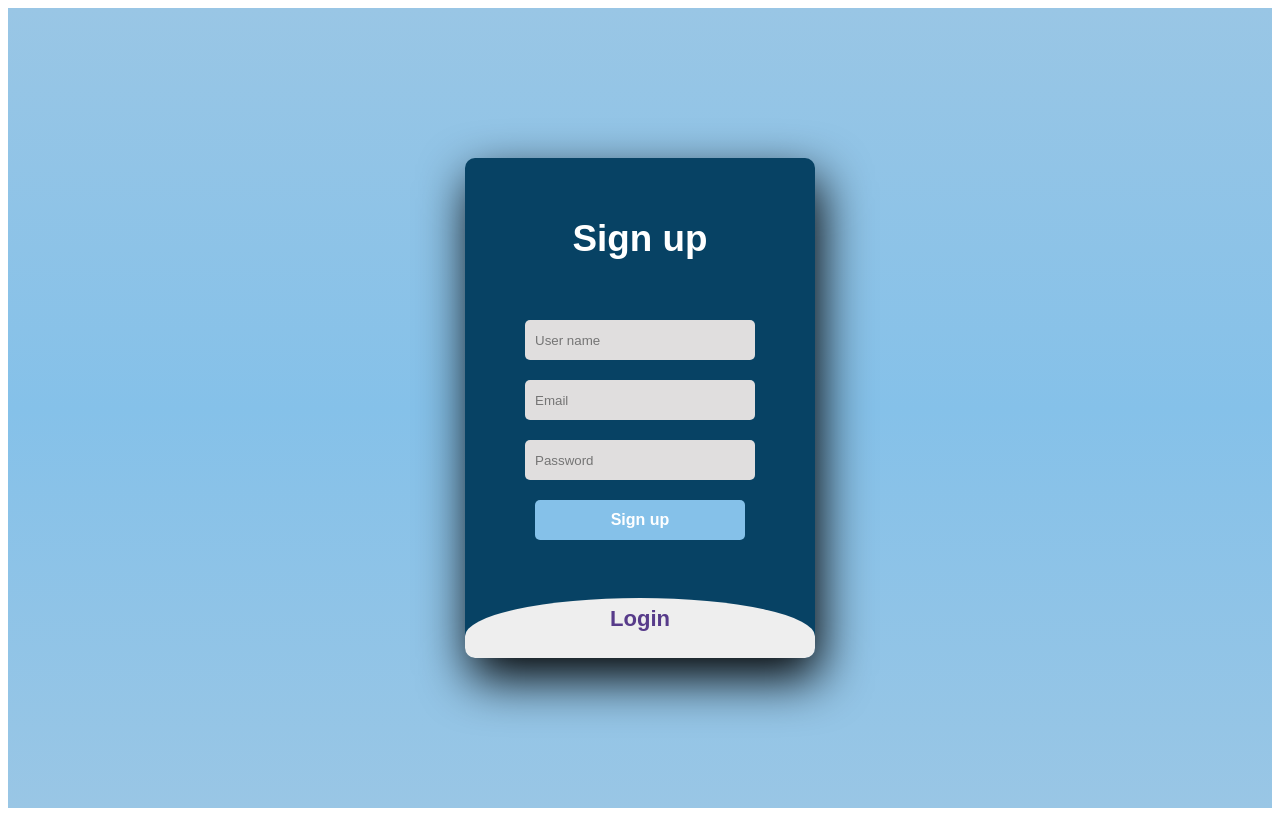
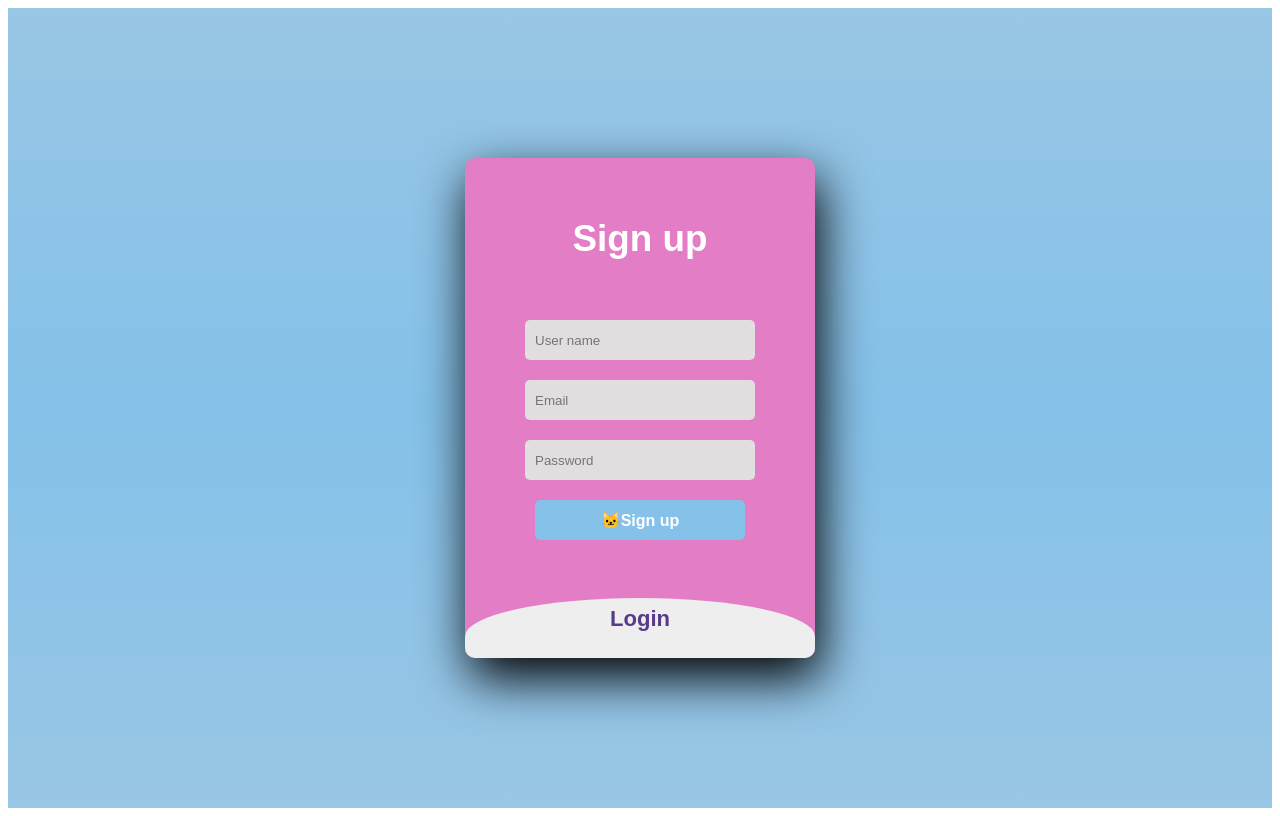
Before and after one commit to 412group/Software-Engineering, an Angular app in the folder adopt-me/: page /login in a window 1280 px wide. Built offline with nearby package versions, Linux system fonts and the light colour scheme.

Commit message:
frontend: login styling

```diff
--- a/adopt-me/src/app/frontend-components/login/login.component.css
+++ b/adopt-me/src/app/frontend-components/login/login.component.css
@@ -11,7 +11,7 @@ body{
 .main{
 	width: 350px;
 	height: 500px;
-	background: rgb(7, 66, 100);
+	background: rgb(227, 125, 198);
 	overflow: hidden;
 	border-radius: 10px;
 	box-shadow: 5px 20px 50px #000;
@@ -87,3 +87,9 @@ button:hover{
 #chk:checked ~ .signup label{
 	transform: scale(.6);
 }
+
+ button::before{
+	content: "🐱"; /* cat emoji */
+
+
+  }
```
